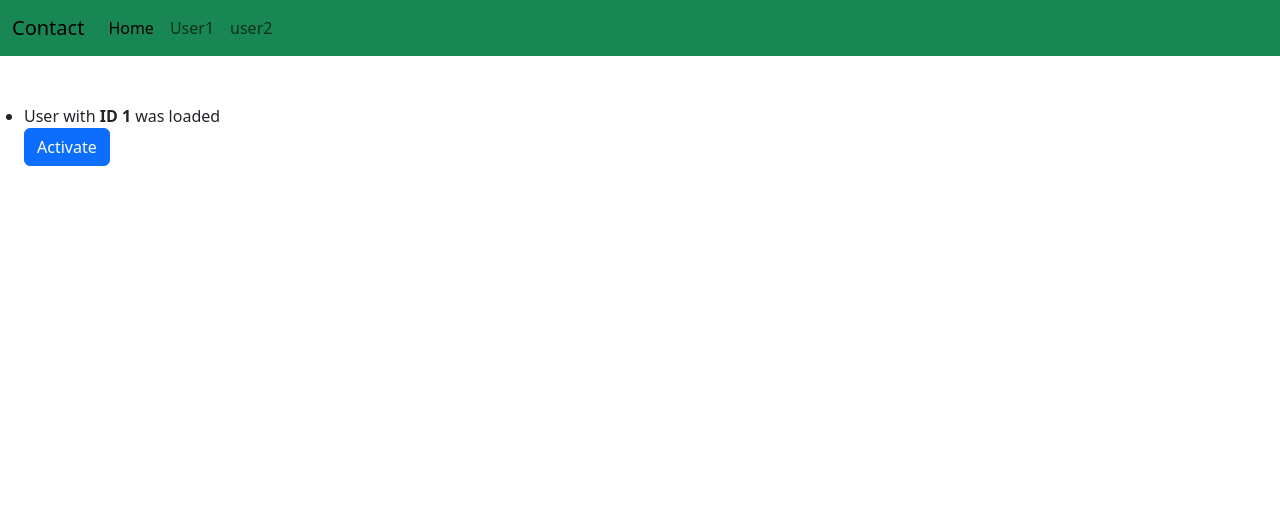
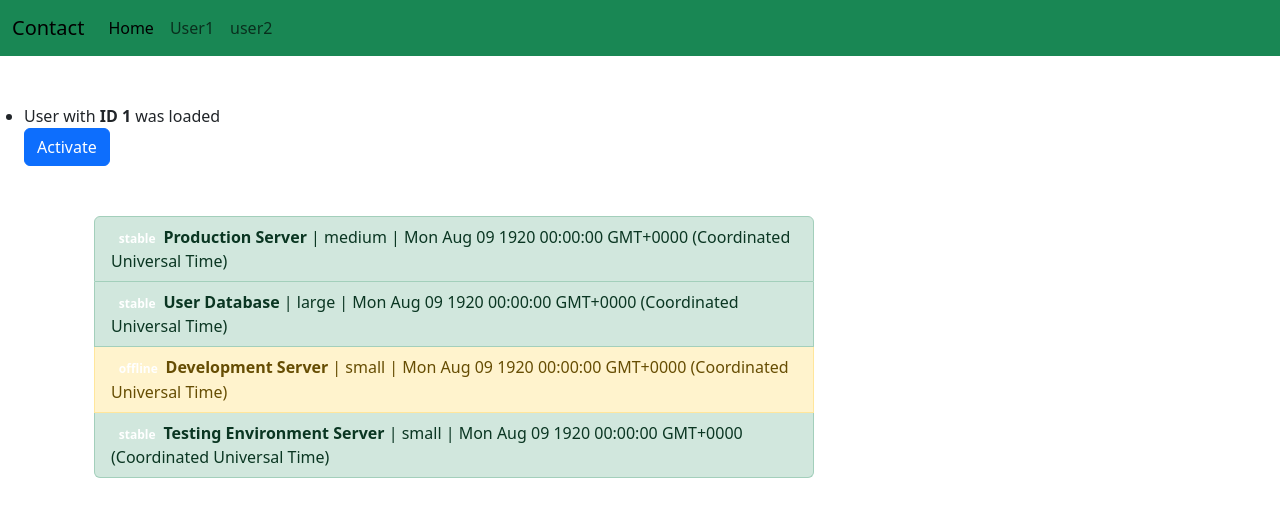
Before and after one commit to kumarnivi/Udemy-Observable, an Angular app: page /user/1 in a window 1280 px wide. Shown: the top 516 px of the page. Built offline with nearby package versions, Linux system fonts and the light colour scheme.

Commit message:
using Pipes

```diff
--- a/src/app/app.component.html
+++ b/src/app/app.component.html
@@ -45,7 +45,12 @@
        <h3 *ngIf="userActivated">
         Activated!
        </h3>
-      <router-outlet></router-outlet>
+      <router-outlet>
+
+      </router-outlet>
     </div>
   </div>
 </div>
+ <div class="container">
+  <app-pipes></app-pipes>
+ </div>
--- /dev/null
+++ b/src/app/pipes/pipes.component.css
@@ -0,0 +1,3 @@
+.container {
+    margin-top: 50px;
+  }
--- /dev/null
+++ b/src/app/pipes/pipes.component.html
@@ -0,0 +1,18 @@
+<div class="container">
+    <div class="row">
+      <div class="col-xs-12 col-sm-10 col-md-8 col-sm-offset-1 col-md-offset-2">
+        <ul class="list-group">
+          <li
+            class="list-group-item"
+            *ngFor="let server of servers"
+            [ngClass]="getStatusClasses(server)">
+            <span
+              class="badge">
+              {{ server.status }}
+            </span>
+            <strong>{{ server.name }}</strong> | {{ server.instanceType }} | {{ server.started }}
+          </li>
+        </ul>
+      </div>
+    </div>
+  </div>
--- /dev/null
+++ b/src/app/pipes/pipes.component.ts
@@ -0,0 +1,44 @@
+import { Component } from '@angular/core';
+
+@Component({
+  selector: 'app-pipes',
+  templateUrl: './pipes.component.html',
+  styleUrls: ['./pipes.component.css']
+})
+export class PipesComponent {
+
+  servers = [
+    {
+      instanceType: 'medium',
+      name: 'Production Server',
+      status: 'stable',
+      started: new Date(15, 1, 2017)
+    },
+    {
+      instanceType: 'large',
+      name: 'User Database',
+      status: 'stable',
+      started: new Date(15, 1, 2017)
+    },
+    {
+      instanceType: 'small',
+      name: 'Development Server',
+      status: 'offline',
+      started: new Date(15, 1, 2017)
+    },
+    {
+      instanceType: 'small',
+      name: 'Testing Environment Server',
+      status: 'stable',
+      started: new Date(15, 1, 2017)
+    }
+  ];
+  getStatusClasses(server: {instanceType: string, name: string, status: string, started: Date}) {
+    return {
+      'list-group-item-success': server.status === 'stable',
+      'list-group-item-warning': server.status === 'offline',
+      'list-group-item-danger': server.status === 'critical'
+    };
+  }
+
+}
```
Also changed, not shown: src/app/app.module.ts (+6 -2 lines), 1 other file (tests, documents, lock files or other folders).
